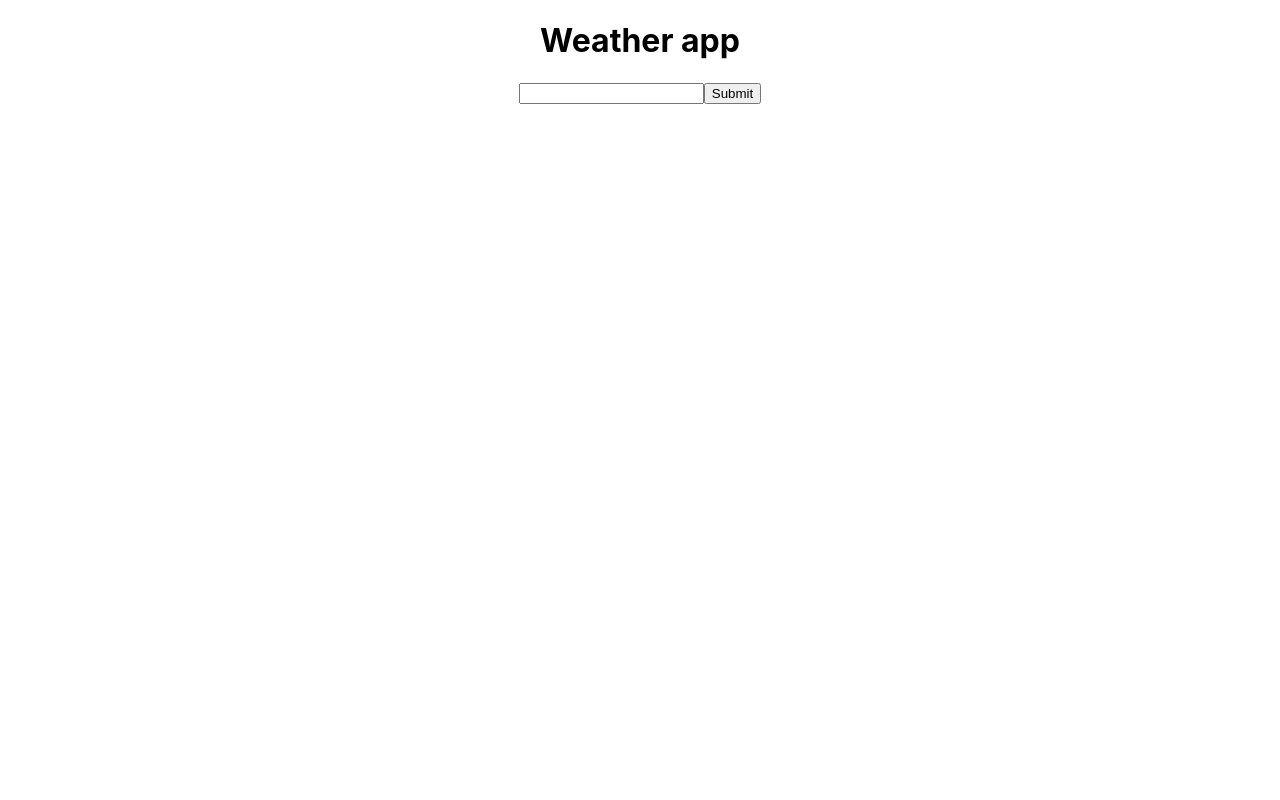
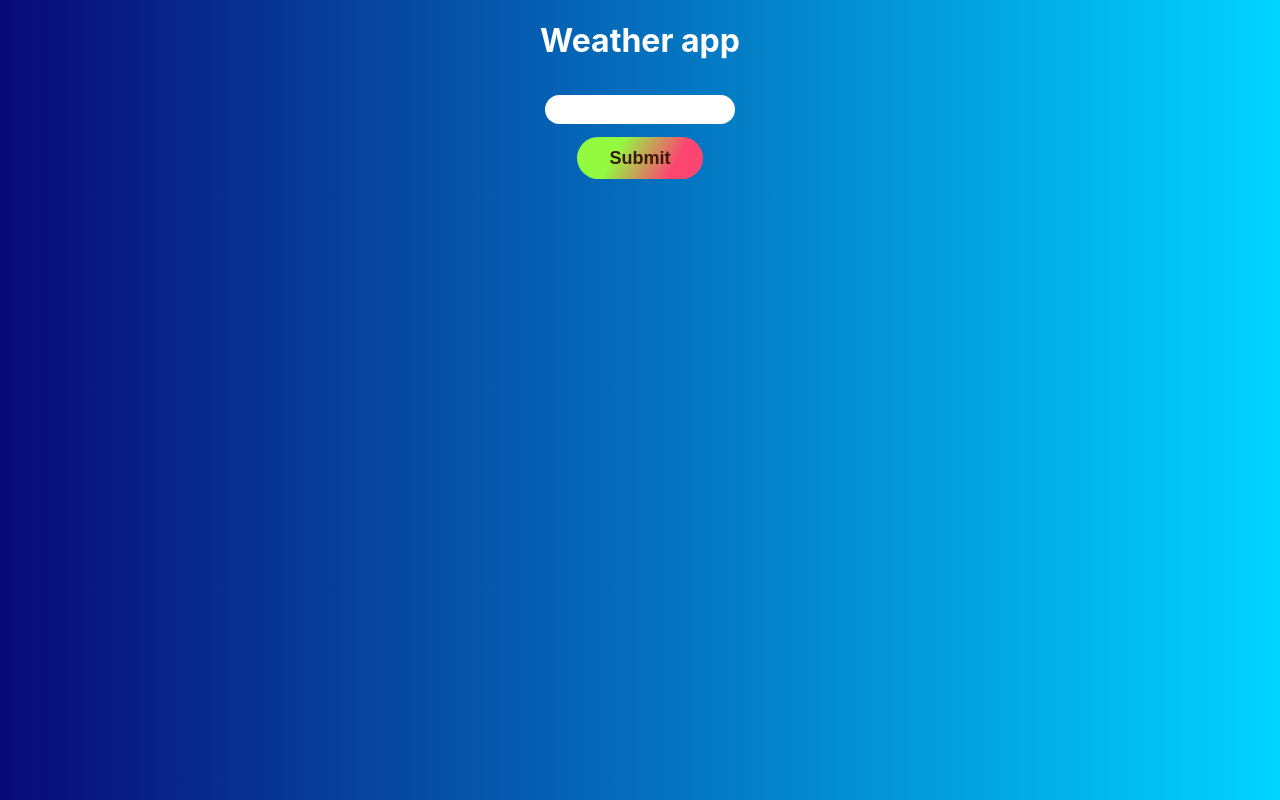
Before and after one commit to jeanmaFarina/react-weather, a React (Create React App) app in the folder weather-app/: page /today in a window 1280 px wide. Built offline with nearby package versions, Linux system fonts and the light colour scheme.

Commit message:
added styling

```diff
--- a/weather-app/src/App.css
+++ b/weather-app/src/App.css
@@ -1,7 +1,10 @@
 .App {
   text-align: center;
+
 }
-
+h1{
+  color: white;
+}
 .App-logo {
   height: 40vmin;
   pointer-events: none;
@@ -12,7 +15,42 @@
     animation: App-logo-spin infinite 20s linear;
   }
 }
+.link{
+  color: white;
+  text-decoration: none;
+  padding: 0.6em;
+  border-radius: 1em;
+  margin: 2em;
+  background-color: #2f1f69;
 
+}
+.row{
+  display: flex;
+  flex-direction: row;
+  flex-wrap: wrap;
+  justify-content: space-around;
+}
+.center{
+  margin-left: auto;
+  margin-right: auto;
+  display: flex;
+  justify-content: center;
+  align-items: center;
+}
+.error{
+  background-color: rgb(255, 64, 64);
+  width: 7em;
+  padding: 0.5em;
+  border-radius: 2em;
+  color: white;
+  margin-left: auto;
+  margin-right: auto;
+  margin-top: 1em;
+  margin-bottom: 1em;
+  -webkit-box-shadow: 22px 18px 24px -5px rgba(0,0,0,0.75);
+  -moz-box-shadow: 22px 18px 24px -5px rgba(0,0,0,0.75);
+  box-shadow: 22px 18px 24px -5px rgba(0,0,0,0.75);
+}
 .App-header {
   background-color: #282c34;
   min-height: 100vh;
--- a/weather-app/src/App.tsx
+++ b/weather-app/src/App.tsx
@@ -27,14 +27,14 @@ interface DataWeather{
 function App() {
   const [weather,setWeather] = useState<DataWeather>()
   const [error,setError] = useState<string>("")
-
+  useEffect(()=>{setError("")},[weather])
   return (
     <div className="App">
       <Router>
         <h1>Weather app</h1>
         <Search setWeather={setWeather} setError={setError}/>
-        {
-          error
+        {error &&
+          <div class="error">{error}</div>
         }
         {weather &&
 
--- /dev/null
+++ b/weather-app/src/Card.css
@@ -0,0 +1,20 @@
+.card{
+    border-radius: 3em;
+    width: 15em;
+    -webkit-box-shadow: 5px 10px 14px 12px rgba(0,0,0,0.32);
+    box-shadow: 5px 10px 14px 12px rgba(0,0,0,0.32);
+    background: rgb(63,212,251);
+    background: radial-gradient(circle, rgba(63,212,251,1) 31%, rgba(153,252,70,1) 76%);
+    text-align: left;
+    padding: 1.5em;
+    margin: 2em;
+    margin-left: 1.2em;
+    margin-right: 1.2em;
+}
+
+h2{
+    text-align: center;
+}
+p{
+    padding: 0.3em;
+}
--- /dev/null
+++ b/weather-app/src/Card.tsx
@@ -0,0 +1,15 @@
+import React from 'react'
+import './Card.css'
+function Card({title,item}){
+    return(
+    <div className="card">
+        <h2>{title}</h2>
+        <p>Temperature:{item.main.temp}</p>
+        <p>Temperature max:{item.main.temp_max}</p>
+        <p>Temperature min:{item.main.temp_min}</p>
+        <p>Humidity:{item.main.humidity}</p>
+        <p>Type:{item.weather[0].main} </p>
+    </div>)
+}
+
+export default Card
--- a/weather-app/src/Forecast.tsx
+++ b/weather-app/src/Forecast.tsx
@@ -2,13 +2,14 @@ import React,{useEffect,useState} from 'react'
 import Highcharts from 'highcharts'
 import HighchartsReact from 'highcharts-react-official'
 import {Link} from 'react-router-dom'
-
+import Card from './Card.tsx'
 function Forecast({weather}){
 
     const dataTemp= []
     const [options,setOptions ]= useState<Highcharts.Options>({
     title: {
         text: 'Temperature for the 5 next days'
+
     },
     xAxis: {
       type: 'datetime'
@@ -18,27 +19,56 @@ function Forecast({weather}){
           text: 'temperature'
       }
     },
-    series: []
+    series: [],
+    chart:{
+        backgroundColor: 'transparent'
+
+    }
     })
     useEffect(()=>{
         if(weather !== undefined){
+
           weather.list.forEach(element => {
             dataTemp.push([element.dt*1000,element.main.temp])
           })
-          setOptions((x):Highcharts.Options=>({...x,series:{data : dataTemp}}))
+          setOptions((x):Highcharts.Options=>({...x,series:{name:'temperature',type:"bar",data : dataTemp}}))
           console.log(options)
         }
       },[])
+    const getCards= () => {
+        let content:Array<String> = []
+        console.log(weather)
+        if(weather){
+          for (let i = 0; i < weather.list.length; i+=8) {
+            const item = weather.list[i]
+            const s: String = (i/8).toString()
+            content.push(
+              <Card key={i} title={"Day " + s} item={item}/>
+            )
+          }
+        }
+        return content
+    }
+
+
     return(
+      <div>
+      {weather &&
         <React.Fragment>
-            <Link to='/today'>Today</Link>
-            <Link to='/forecast'>Forecast</Link>
+            <Link className="link" to='/today'>Today</Link>
+            <Link className="link" to='/forecast'>Forecast</Link>
+            <div class="row">
+            {
+             getCards()
+            }
+            </div>
             <HighchartsReact
                 highcharts={Highcharts}
                 options={options}
             />
 
-        </React.Fragment>
+        </React.Fragment>}
+      </div>
     )
 }
 
--- /dev/null
+++ b/weather-app/src/Search.css
@@ -0,0 +1,28 @@
+input{
+    padding: 0.5em;
+    border-radius: 2em;
+    border-width: 0;
+    margin: 1em;
+}
+.column{
+    display: flex;
+    flex-direction: column;
+    width: 16em;
+    margin-left: auto;
+    margin-right: auto;
+    justify-content: center;
+    align-content: center;
+    align-items: center;
+    margin-bottom: 1em;
+}
+button{
+    background: rgb(146,251,63);
+    background: linear-gradient(119deg, rgba(146,251,63,1) 31%, rgba(252,70,113,1) 76%);
+    padding: 0.6em;
+    width: 7em;
+    border-radius: 2em;
+    color: rgb(58, 25, 3);
+    font-weight: bolder;
+    font-size: large;
+    border-width: 0;
+}
--- a/weather-app/src/Search.tsx
+++ b/weather-app/src/Search.tsx
@@ -1,6 +1,6 @@
 import React,{Fragment, ReactElement,useEffect,useState} from 'react'
 import { useNavigate } from "react-router-dom";
-
+import './Search.css'
 
 function Search({setWeather,setError}):ReactElement{
     const [search,setSearch] = useState("")
@@ -18,9 +18,12 @@ function Search({setWeather,setError}):ReactElement{
                     }
                     else if(res.status == 401){
                         setError("Unauthorized")
+                        //setWeather({})
                     }
                     else{
+                        console.log("city not found")
                         setError("City not found")
+                        //setWeather({})
                     }
                 }else{
                     setWeather({})
@@ -34,10 +37,12 @@ function Search({setWeather,setError}):ReactElement{
     }
 
     return(<Fragment>
-        <input type="text" onChange={(e:React.ChangeEvent<HTMLInputElement>) =>{
-            setSearch((x)=>e.target.value)
-        } }/>
-        <button onClick={fetchWeather}>Submit</button>
+        <div className="column">
+            <input type="text" onChange={(e:React.ChangeEvent<HTMLInputElement>) =>{
+                setSearch((x)=>e.target.value)
+            } }/>
+            <button onClick={fetchWeather}>Submit</button>
+        </div>
     </Fragment>);
 }
 
--- a/weather-app/src/Today.tsx
+++ b/weather-app/src/Today.tsx
@@ -1,16 +1,21 @@
 import React from 'react'
 import {Link} from 'react-router-dom'
+import Card from './Card.tsx'
 function Today({weather}){
 
     return(
+    <div>
+    {weather &&
     <React.Fragment>
-        <Link to='/today'>Today</Link>
-        <Link to='/forecast'>Forecast</Link>
-        <div className="card">
-                <p>Today's weather</p>
-                {}
-        </div>
-    </React.Fragment>)
+
+            <Link className="link" to='/today'>Today</Link>
+            <Link className="link" to='/forecast'>Forecast</Link>
+            <div className="center">
+            <Card  title={"Today"} item={weather.list[0]}/>
+            </div>
+
+    </React.Fragment>}
+    </div>)
 
 }
 
--- a/weather-app/src/index.css
+++ b/weather-app/src/index.css
@@ -5,6 +5,8 @@ body {
     sans-serif;
   -webkit-font-smoothing: antialiased;
   -moz-osx-font-smoothing: grayscale;
+  background: rgb(2,0,36);
+  background: linear-gradient(90deg, rgba(2,0,36,1) 0%, rgba(9,9,121,1) 0%, rgba(0,212,255,1) 100%);
 }
 
 code {
```
